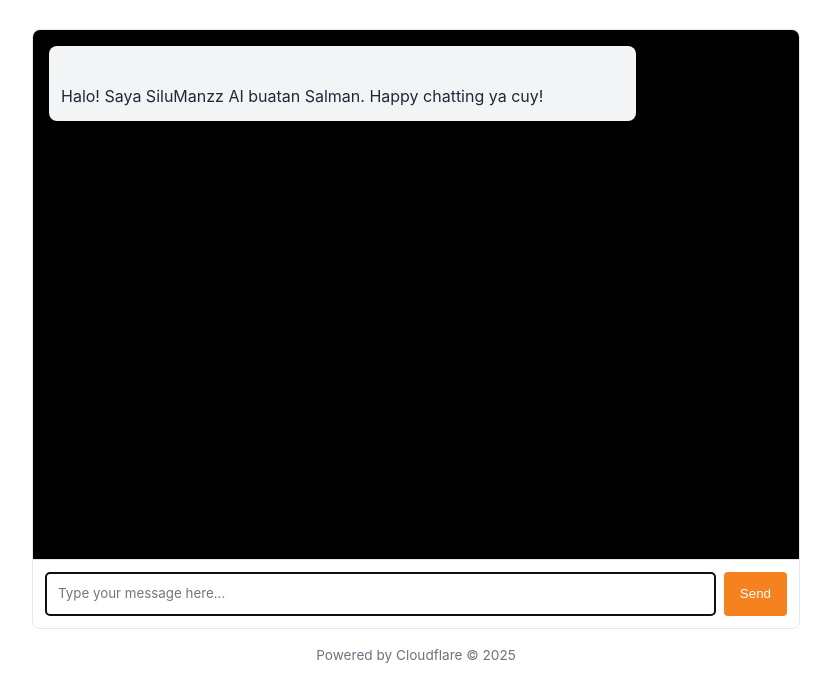
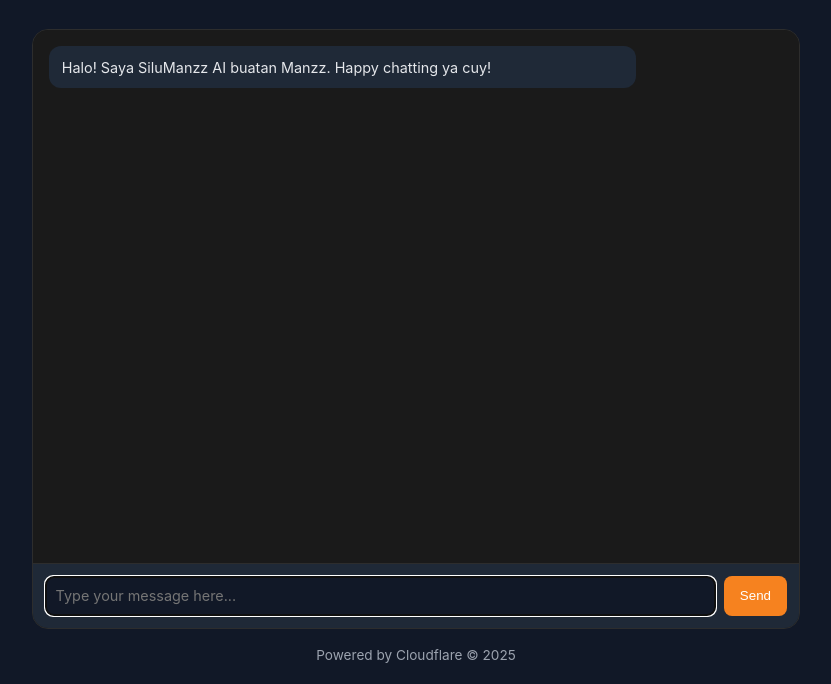
Before and after one commit to manzz671/cf-ai, a website: page public/index.html in a window 1280 px wide. Shown: the part 116-800 px from the top of the page, without its empty margins (224-1055 px from the left). Drawn offline with Linux system fonts and the light colour scheme.

Commit message:
Refactor HTML and CSS for dark theme support

```diff
--- a/public/index.html
+++ b/public/index.html
@@ -8,12 +8,12 @@
     :root {
       --primary-color: #f6821f;
       --primary-hover: #e67e22;
-				--light-bg: #f9fafb;
-				--border-color: #e5e7eb;
-				--text-color: #1f2937;
-				--text-light: #6b7280;
-				--user-msg-bg: #fff2e6;
-				--assistant-msg-bg: #f3f4f6;
+      --border-color: #2d2d2d;
+      --text-color: #e5e7eb;
+      --text-light: #9ca3af;
+      --user-msg-bg: #2c2c2c;
+      --assistant-msg-bg: #1f2937;
+      --bg-dark: #111827;
     }
 
     * {
@@ -23,11 +23,11 @@
     }
 
     body {
-				font-family:
-					-apple-system, BlinkMacSystemFont, "Segoe UI", Roboto, Oxygen, Ubuntu,
+      font-family: -apple-system, BlinkMacSystemFont, "Segoe UI", Roboto, Oxygen, Ubuntu,
         Cantarell, sans-serif;
       line-height: 1.6;
       color: var(--text-color);
+      background-color: var(--bg-dark);
       max-width: 800px;
       margin: 0 auto;
       padding: 1rem;
@@ -51,22 +51,24 @@
       height: calc(100vh - 200px);
       min-height: 400px;
       border: 1px solid var(--border-color);
-				border-radius: 8px;
+      border-radius: 16px; /* sudut lebih lembut */
       overflow: hidden;
+      background-color: #1a1a1a;
     }
 
     .chat-messages {
       flex: 1;
       overflow-y: auto;
       padding: 1rem;
-				background-color: black;
+      background-color: #1a1a1a;
     }
 
     .message {
       margin-bottom: 1rem;
-				padding: 0.75rem;
-				border-radius: 8px;
+      padding: 0.6rem 0.8rem;
+      border-radius: 12px; /* sudut lebih bulat */
       max-width: 80%;
+      font-size: 0.9rem; /* teks lebih kecil */
     }
 
     .message p {
@@ -90,17 +92,20 @@
       display: flex;
       padding: 0.75rem;
       border-top: 1px solid var(--border-color);
-				background-color: white;
+      background-color: #1f2937;
     }
 
     #user-input {
       flex: 1;
-				padding: 0.75rem;
+      padding: 0.6rem;
       border: 1px solid var(--border-color);
-				border-radius: 4px;
+      border-radius: 8px;
       font-family: inherit;
       resize: none;
-				min-height: 44px;
+      min-height: 40px;
+      background-color: #111827;
+      color: var(--text-color);
+      font-size: 0.9rem;
     }
 
     #send-button {
@@ -109,7 +114,7 @@
       background-color: var(--primary-color);
       color: white;
       border: none;
-				border-radius: 4px;
+      border-radius: 8px;
       cursor: pointer;
       transition: background-color 0.2s;
     }
@@ -151,9 +156,7 @@
   <div class="chat-container">
     <div id="chat-messages" class="chat-messages">
       <div class="message assistant-message">
-					<p>
-						Halo! Saya SiluManzz AI buatan Salman. Happy chatting ya cuy!
-					</p>
+        <p>Halo! Saya SiluManzz AI buatan Manzz. Happy chatting ya cuy!</p>
       </div>
     </div>
 
```
Lines whose indentation alone changed are shown as unchanged.
